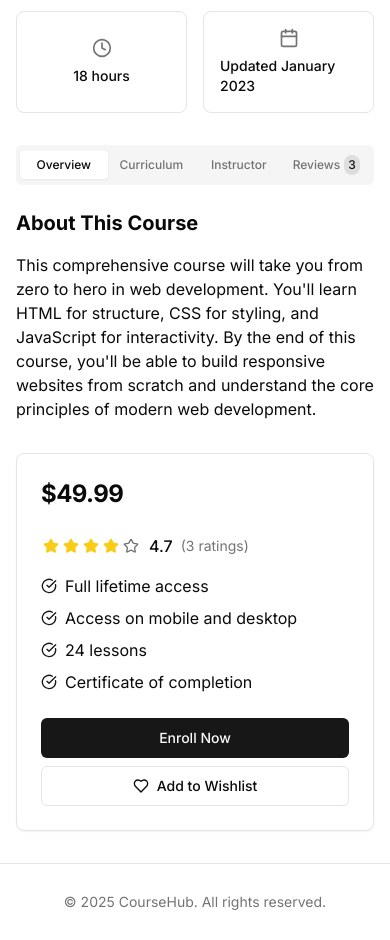
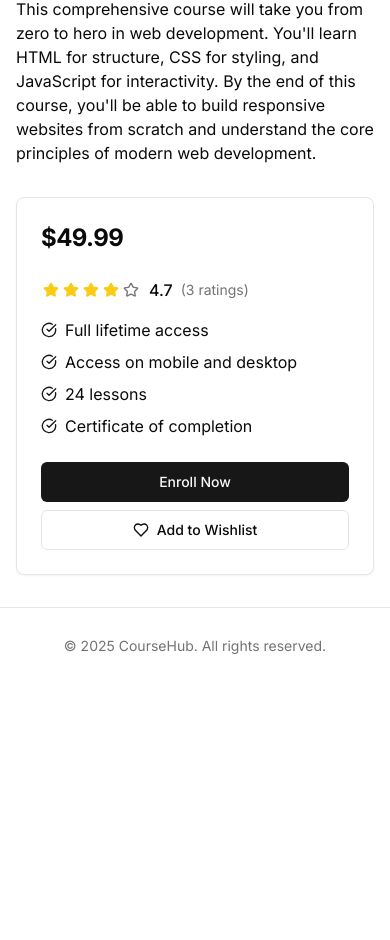
Before and after one commit to dsheyp/item_00014, a Next.js app: page /courses/1 in a window 390 px wide. Shown: the part 978-1918 px from the top of the page. After the commit the page ends 1662 px from the top, so only its background shows below. Built offline with nearby package versions, Linux system fonts and the light colour scheme.

Commit message:
course detail page on mobile: removed number of reviews from the tab & decreased height of image

```diff
--- a/app/courses/[id]/page.tsx
+++ b/app/courses/[id]/page.tsx
@@ -223,7 +223,7 @@ export default function CoursePage({ params }: { params: Promise<{ id: string }>
             <img
               src={course.image || "/placeholder.svg"}
               alt={course.title}
-              className="w-full rounded-lg mb-6 h-[30rem] object-cover"
+              className="w-full rounded-lg mb-6 h-[14rem] md:h-[30rem] object-cover"
             />
             <div className="flex flex-wrap items-center justify-between gap-4 mb-4">
               <h1 className="text-3xl font-bold tracking-tighter md:text-4xl">{course.title}</h1>
@@ -270,8 +270,8 @@ export default function CoursePage({ params }: { params: Promise<{ id: string }>
                 <TabsTrigger value="instructor">Instructor</TabsTrigger>
                 <TabsTrigger value="reviews" className="flex items-center gap-1">
                   Reviews
-                  <span className="inline-flex items-center justify-center rounded-full bg-primary/10 px-1 py-0.5 text-xs font-medium text-primary">
-                  {course.reviews.length as unknown as string}
+                  <span className="hidden sm:inline-flex items-center justify-center rounded-full bg-primary/10 px-1 py-0.5 text-xs font-medium text-primary">
+                    {course.reviews.length as unknown as string}
                   </span>
                 </TabsTrigger>
               </TabsList>
```
